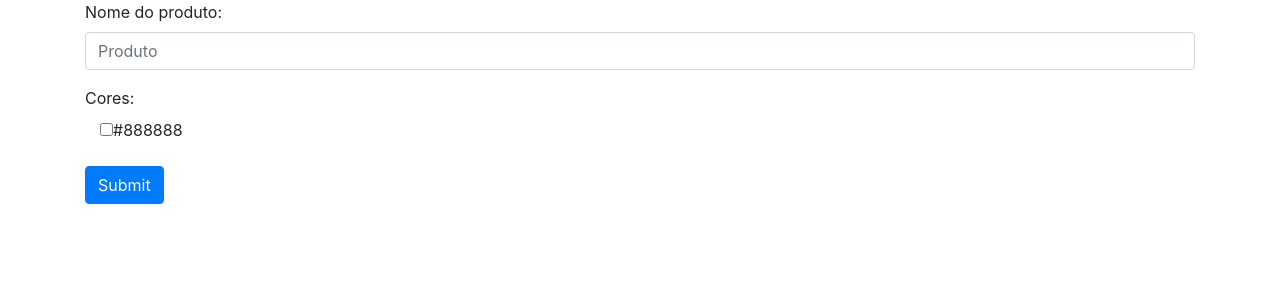
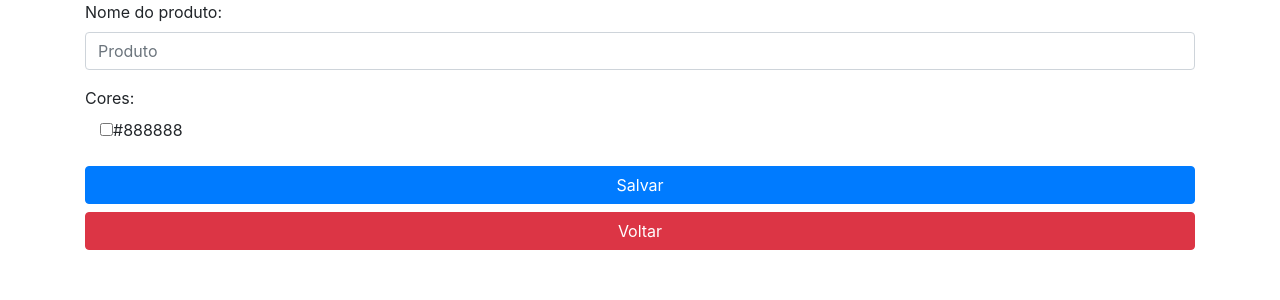
Before and after one commit to LuizGX/fullstack_PHP, a PHP site: page /createProduct.php in a window 1280 px wide. Shown: the top 300 px of the page. Run offline with PHP 8.4, Linux system fonts and the light colour scheme; the visitor is signed in with stand-in values (Sample User, id 1); tables that the repository leaves empty or names only in its code hold one stand-in row (values such as "Sample post").

Commit message:
inserting back button on createProduct

```diff
--- a/createProduct.php
+++ b/createProduct.php
@@ -72,7 +72,8 @@
             }
             ?>
             </div>
-            <button type="submit" name="create_produto" class="btn btn-primary">Submit</button>
+            <button type="submit" name="create_produto" class="btn btn-block btn-primary">Salvar</button>
+            <a href="javascript:history.go(-1)" class="btn btn-block btn-danger">Voltar</a>
         </form>
     </div>
     </body>
```
